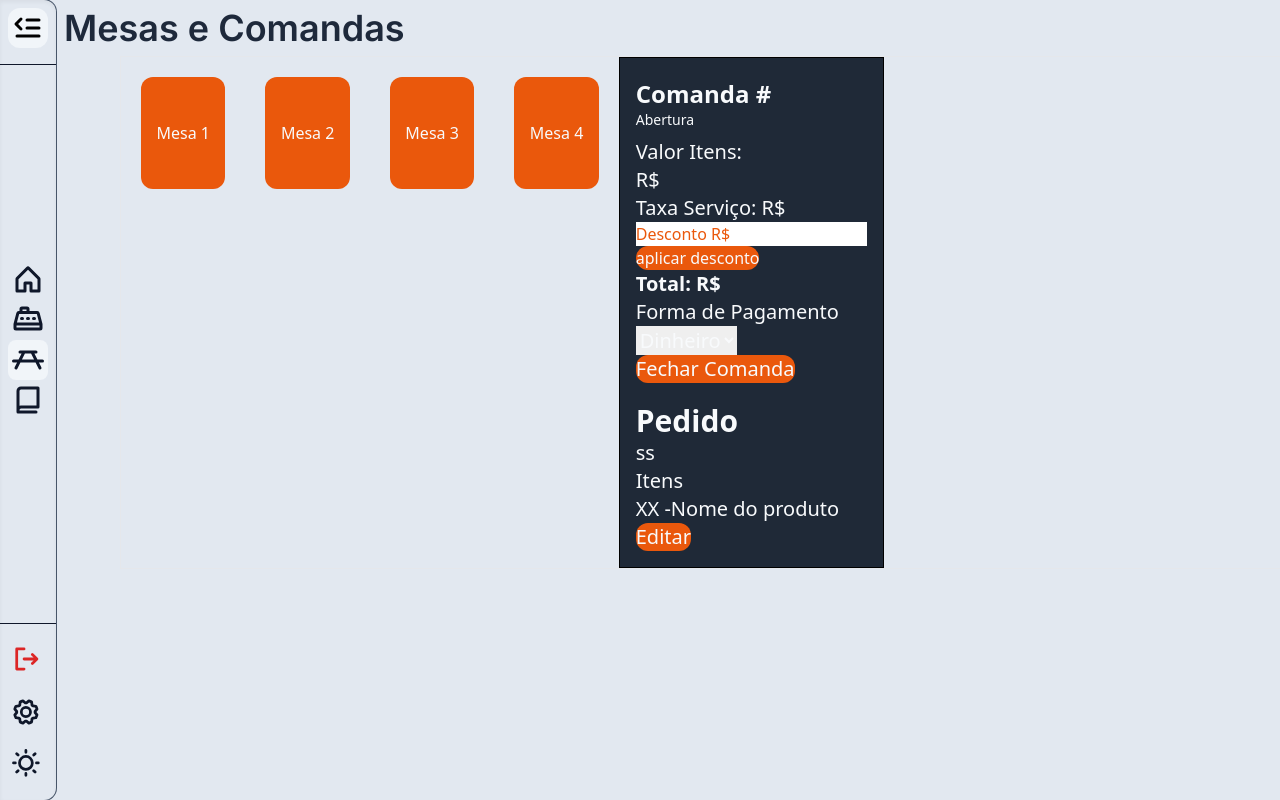
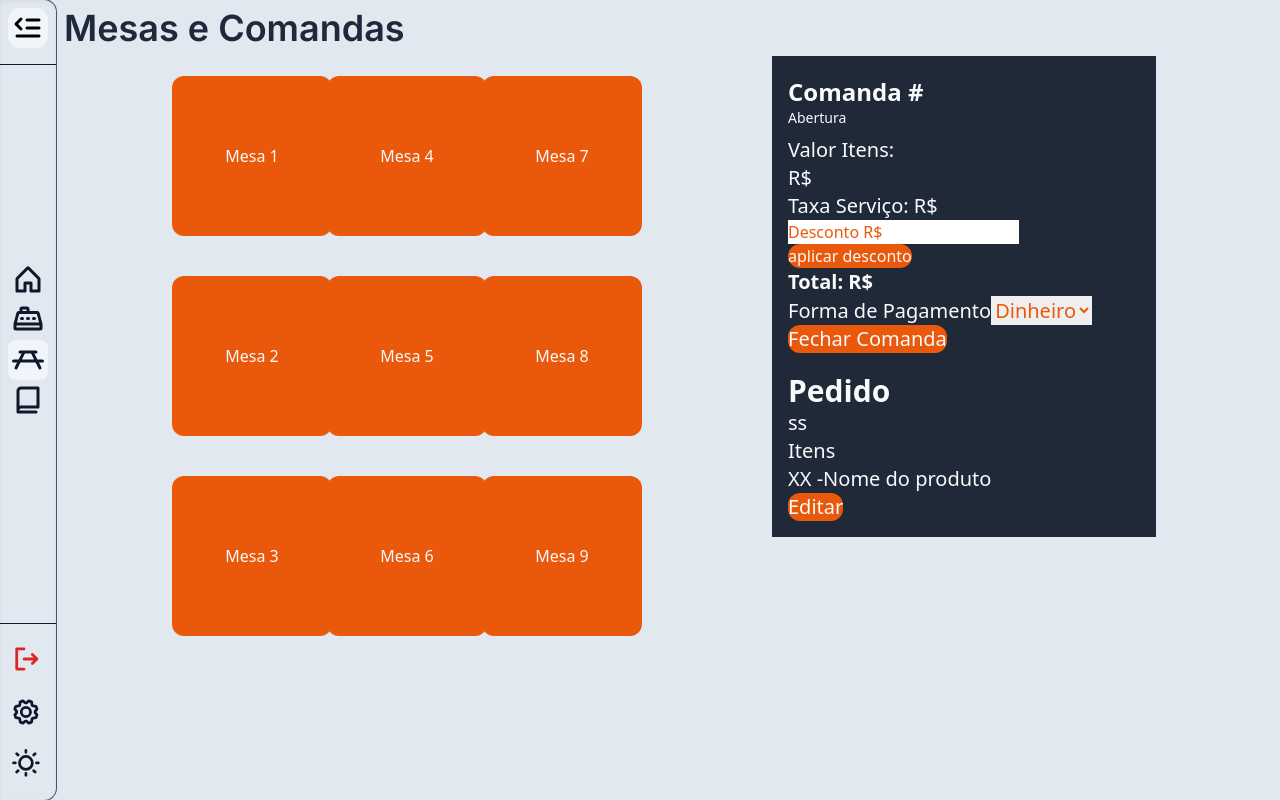
Before and after one commit to Fabricio-Weber/ugoow-test-Fabricio, a React (Vite) app: page /dashboard/mesas in a window 1280 px wide. Built offline with nearby package versions, Linux system fonts and the light colour scheme.

Commit message:
novo estilo tela de comandas, ainda nao terminado

```diff
--- a/src/components/Comanda.jsx
+++ b/src/components/Comanda.jsx
@@ -1,12 +1,12 @@
 import { useState } from "react"
 
 
-export function Comanda({ id, numero, pedido, valor,servico, data, hora }) {
+export function Comanda({ id, numero, pedido, valor, servico, data, hora }) {
 
 
 
     return (
-        <div className=" border border-solid border-black p-4 bg-gray-800 text-slate-50 ">
+        <div className="mt-10 w-96 h-auto p-4 bg-gray-800 text-slate-50 ">
             <div className="w-full h-10 mt-1">
                 <h4 className="font-bold text-2xl">Comanda  #{pedido}</h4>
                 <p className="text-sm mb-1">Abertura {data} {hora}</p>
@@ -21,7 +21,7 @@ export function Comanda({ id, numero, pedido, valor,servico, data, hora }) {
 
                 <div>
                     <label >
-                        <input className="placeholder-orange-600" placeholder="Desconto R$" />
+                        <input className="placeholder-orange-600 text-orange-600" placeholder="Desconto R$" />
                     </label>
                     <button className="bg-orange-600 rounded-xl" >aplicar desconto</button>
                 </div>
@@ -29,7 +29,7 @@ export function Comanda({ id, numero, pedido, valor,servico, data, hora }) {
                 <div>
                     <p className="text-xl font-bold">Total: R$ {valor}</p>
                     <label className=" text-xl">Forma de Pagamento</label>
-                    <select className=" text-xl">
+                    <select className=" text-xl  text-orange-600">
                         <option>Dinheiro</option>
                         <option>Credito</option>
                         <option>Débito</option>
--- a/src/components/MesaPedido.jsx
+++ b/src/components/MesaPedido.jsx
@@ -14,7 +14,7 @@ export function MesaPedido({ numero }) {
     /*simulação do JSON vindo do banco de dados */
     let mesas = [
         {
-            key:0,
+            key: 0,
             id: 1,
             numero: 1,
             pedido: 5648328,
@@ -24,7 +24,7 @@ export function MesaPedido({ numero }) {
             hora: "19:45:10"
         },
         {
-            key:1,
+            key: 1,
             id: 2,
             numero: 2,
             pedido: 4562341,
@@ -34,7 +34,7 @@ export function MesaPedido({ numero }) {
             hora: "19:45:10"
         },
         {
-            key:2,
+            key: 2,
             id: 3,
             numero: 3,
             pedido: 354324335,
@@ -44,43 +44,99 @@ export function MesaPedido({ numero }) {
             hora: "21:10:41"
         },
         {
-            key:3,
+            key: 3,
             id: 4,
             numero: 4,
             pedido: 4532431,
-            valor: 666,
+            valor: 126,
+            servico: 60,
+            data: "07/09/2024",
+            hora: "12:19:10"
+        }
+        ,
+        {
+            key: 4,
+            id: 5,
+            numero: 5,
+            pedido: 432453431,
+            valor: 216,
+            servico: 60,
+            data: "07/09/2024",
+            hora: "12:19:10"
+        },
+        {
+            key: 5,
+            id: 6,
+            numero: 6,
+            pedido: 4532431,
+            valor: 645,
+            servico: 60,
+            data: "07/09/2024",
+            hora: "12:19:10"
+        },
+        {
+            key: 6,
+            id: 7,
+            numero: 7,
+            pedido: 4532431,
+            valor: 23,
+            servico: 20,
+            data: "07/09/2024",
+            hora: "12:19:10"
+        },
+        {
+            key: 7,
+            id: 8,
+            numero: 8,
+            pedido: 42431,
+            valor: 676,
+            servico: 60,
+            data: "07/09/2024",
+            hora: "12:19:10"
+        },
+        {
+            key: 8,
+            id: 9,
+            numero: 9,
+            pedido: 42431,
+            valor: 866,
             servico: 60,
             data: "07/09/2024",
             hora: "12:19:10"
         }
     ]
 
-    useEffect(()=>{
+    useEffect(() => {
 
     })
 
     const [comanda, setComanda] = useState({})
 
-    const dataToComanda = (id, numero, pedido,valor,servico,data,hora)=>{
-        setComanda({id: 0, numero: 0, pedido: 0,valor:0,servico: 0,data:"", hora:""})
+    const dataToComanda = (id, numero, pedido, valor, servico, data, hora) => {
+        setComanda({ id: 0, numero: 0, pedido: 0, valor: 0, servico: 0, data: "", hora: "" })
     }
 
 
     return (
-        <div className="flex ">
+        <div className="flex-1 ">
+            <div className="columns-4">
                 {mesas.map(mesa => {
-                return <button className="w-3/4 m-5 h-28 rounded-xl hover:bg-orange-700 text-slate-50 bg-orange-600 touch-auto"
-                key={mesa.key} onClick={() =>  setComanda({id: mesa.id,
+                    return <button className="m-5 w-40 h-40 rounded-xl hover:bg-orange-700 text-slate-50 bg-orange-600 touch-auto"
+                        key={mesa.key} onClick={() => setComanda({
+                            id: mesa.id,
                             numero: mesa.numero,
                             pedido: mesa.pedido,
                             valor: mesa.valor,
                             data: mesa.data,
                             servico: mesa.servico,
-                                                           hora:mesa.hora})}>
+                            hora: mesa.hora
+                        })}>
                         Mesa {mesa.numero} <br />
                     </button>
                 })
                 }
+            </div>
+
 
             <Comanda id={comanda.id} numero={comanda.numero} pedido={comanda.pedido} valor={comanda.valor} data={comanda.data} servico={comanda.servico} hora={comanda.hora} />
         </div>
--- a/src/pages/mesas.jsx
+++ b/src/pages/mesas.jsx
@@ -28,14 +28,14 @@ export function Mesas() {
     })
 
     return (
-        <div className=" w-full h-full">
+        <div className="box-content">
             <div>
-                <div className="flex w-full m-2">
+                <header className="flex w-full m-2">
                     <h1 className="text-4xl font-inter text-slate-800 font-semibold">Mesas e Comandas</h1>
-                </div>
+                </header>
             </div>
 
-            <div className="w-full ml-16 border border-solid content-center flex ">
+            <div className="w-full ml-24 flex-col columns-2">
                 <MesaPedido />
             </div>
 
```
Lines whose indentation alone changed are shown as unchanged.
